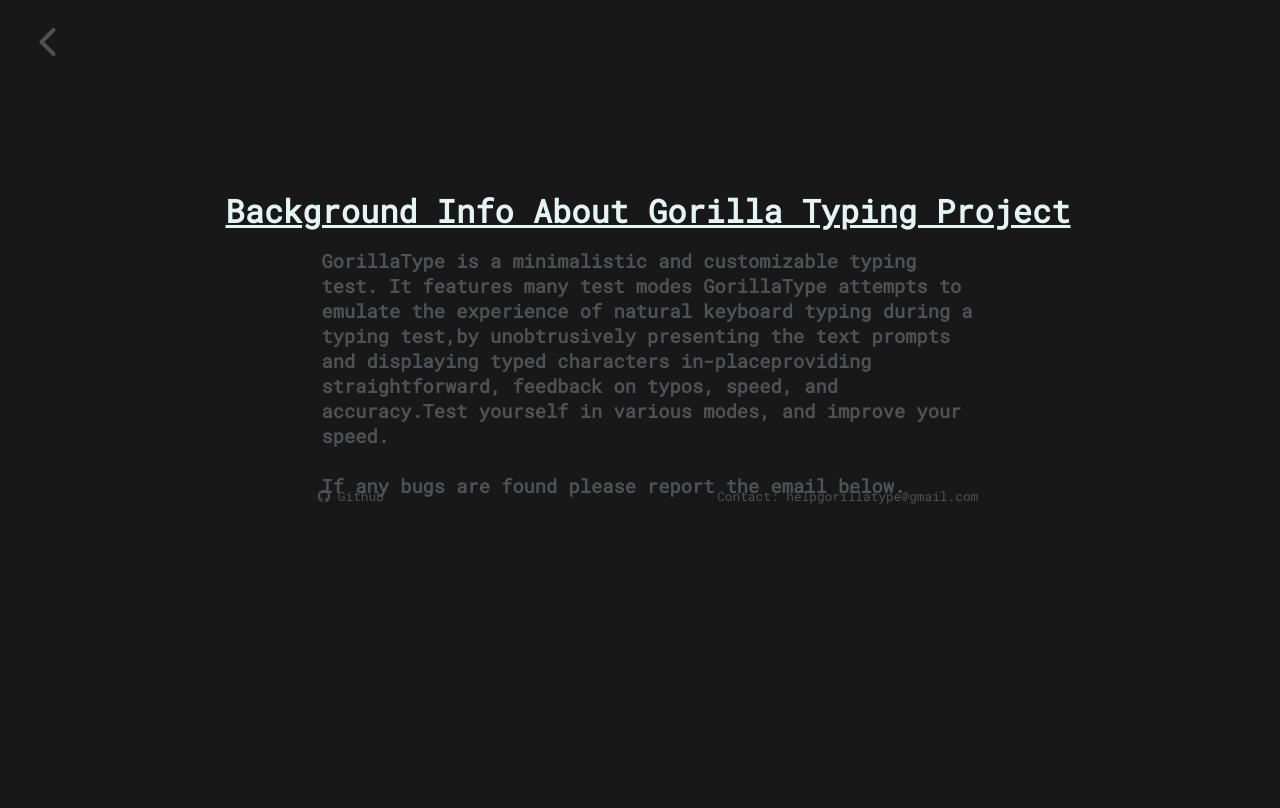
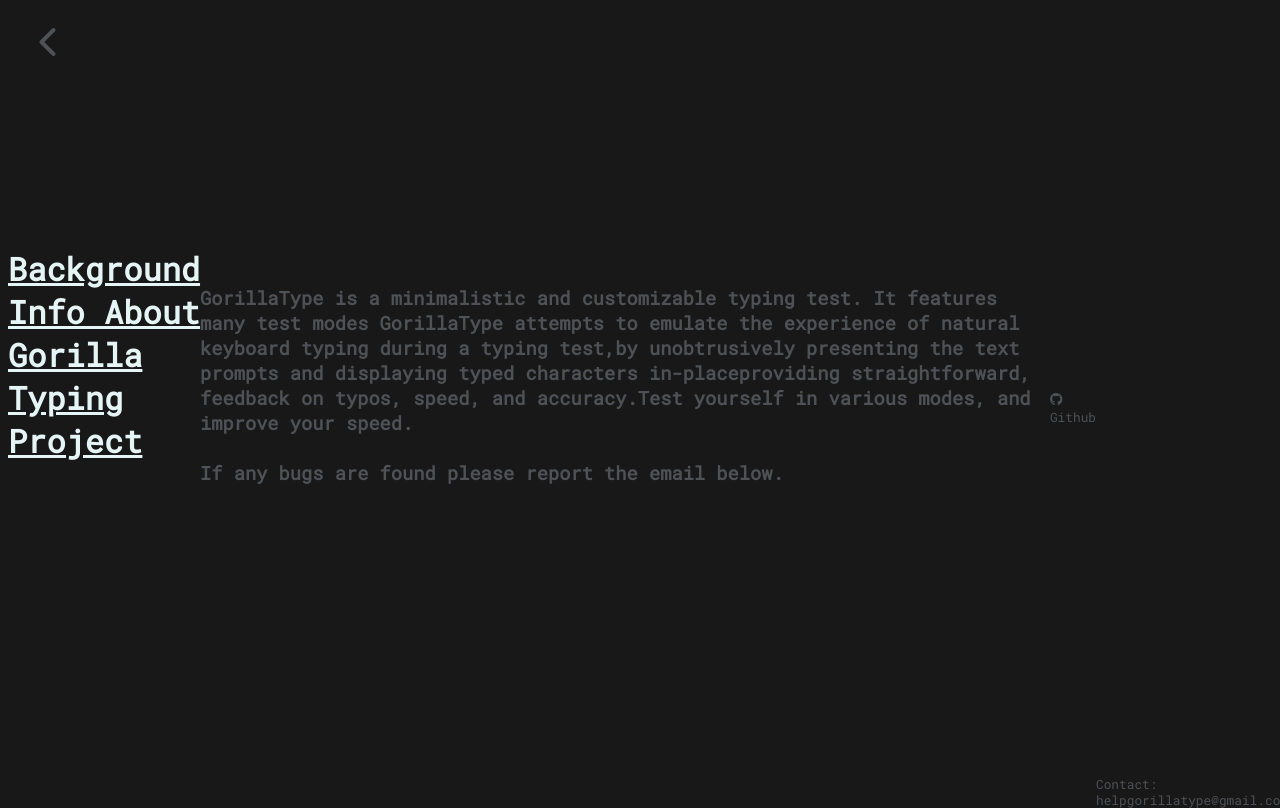
Before and after one commit to imad789000/Gorilla-typing, a plain HTML site: page info.html in a window 1280 px wide. Drawn offline with Linux system fonts and the light colour scheme.

Commit message:
Add files via upload

```diff
--- a/info.css
+++ b/info.css
@@ -10,15 +10,18 @@ body{
     position: absolute;
     display: flex;
     justify-content: center;
+    align-items: center;
     overflow: hidden;
+
 }
 
 h1{
     width: fit-content;
-    position: absolute;
-    top: 10rem;
+    /* position: absolute; */
+    /* top: 10rem; */
     font-family: Roboto Mono;
     color: #e5f4f4;
+    margin-bottom: 10%;
 }
 
 button{
@@ -29,11 +32,12 @@ button{
 
 .Contact{
     color: #4e5155;
+    align-self: flex-end;
     font-family: Roboto Mono;
     font-size: 0.8rem;
-    position: absolute;
-    top: 60vh;
-    right: 24.2vw;
+    /* position: absolute; */
+    /* top: 60vh; */
+    /* right: 24.2vw; */
     transition: background-color 0.3s linear, font-size 0.3s linear, border-radius 0.5s linear, padding 0.3s linear, color 0.3s linear;
 }
 
@@ -51,9 +55,10 @@ button{
     color: #4e5155;
     font-family: Roboto Mono;
     font-size: 0.8rem;
-    position: absolute;
-    top: 60vh;
-    left: 24.2vw;
+    align-self: flex-start;
+    /* position: absolute; */
+    /* top: 60vh; */
+    /* left: 24.2vw; */
     transition: background-color 0.3s linear, font-size 0.3s linear, border-radius 0.5s linear, padding 0.3s linear, color 0.3s linear;
 }
 
@@ -65,16 +70,18 @@ button{
     color: #e5f4f4;
     border-radius: 2rem;
     padding: 0.5rem;
+
 }
 
 .text{
-    position: absolute;
+    /* position: absolute; */
     font-family: Roboto Mono;
-    align-self: center;
-    width: 51vw;
-    height: 40vh;
+    /* align-self: center; */
+    /* width: 51vw;
+    height: 40vh; */
     word-wrap: break-word;
     color: #4e5155;
+    margin-bottom: 5%;
 }
 
 .back{
@@ -92,3 +99,13 @@ button{
 .back:hover{
     color: #e5f4f4;
 }
+
+.content{
+    width: 50vw;
+    height: 80vh;
+    display: flex;
+    flex-direction: column;
+    align-items: center;
+    justify-content: center;
+    text-align: center;
+}
```
